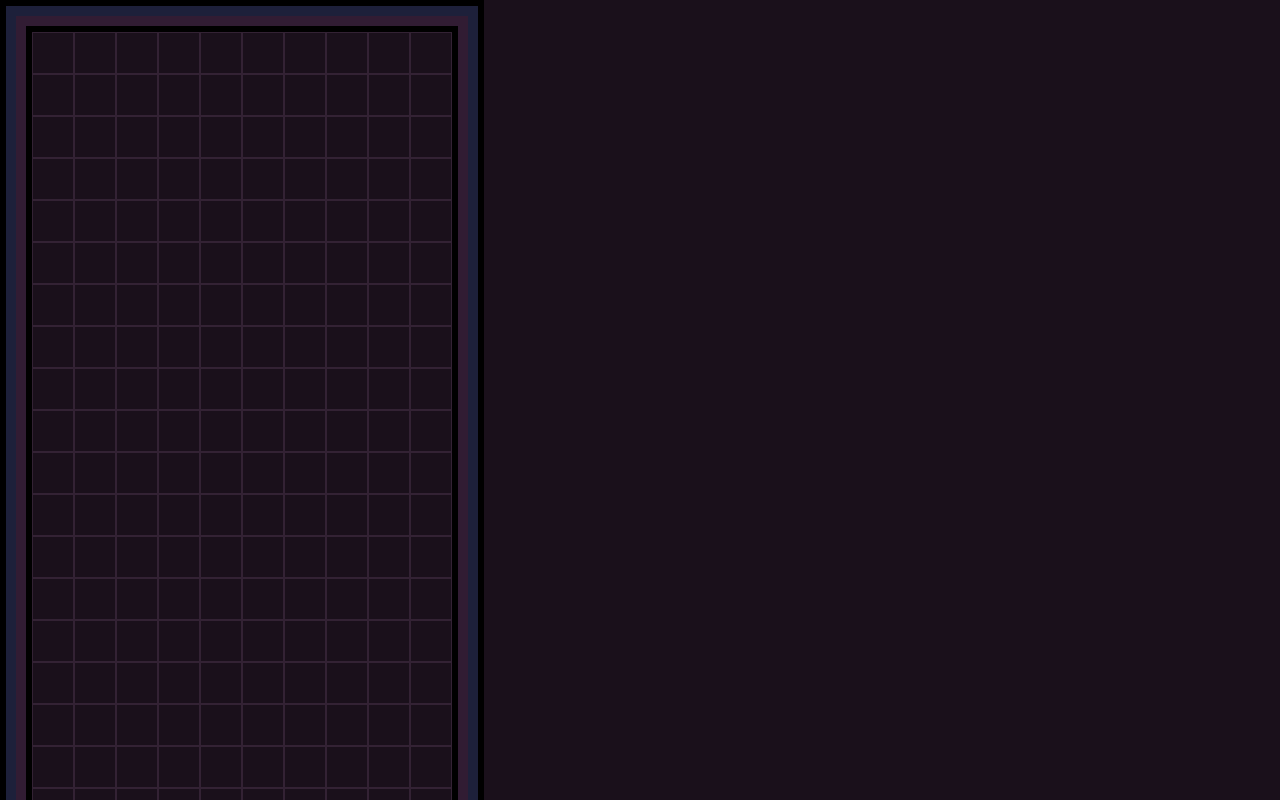
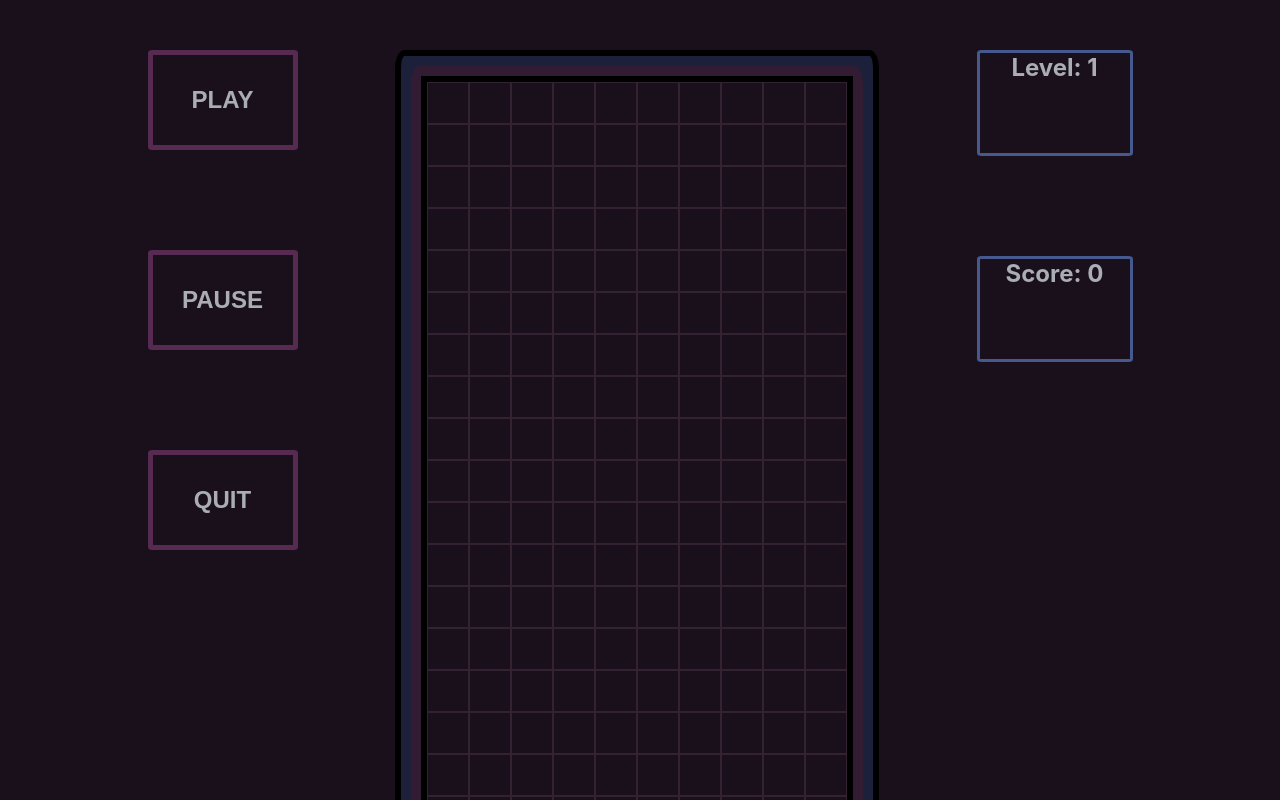
Before and after one commit to MarekPetr/tetris, a React (Create React App) app: page / in a window 1280 px wide. Shown: the top 800 px of the page. Built offline with nearby package versions, Linux system fonts and the light colour scheme.

Commit message:
feat: style

```diff
--- a/src/App.css
+++ b/src/App.css
@@ -1,6 +1,13 @@
 .board-page {
   height: 100%;
   background-color: #1A101B;
+}
+
+.content {
+  text-align: center;
+  display: flex;
+  justify-content: space-evenly;
+  padding: 50px;
 }
 
 .board {
@@ -11,16 +18,20 @@
 .board-first-border {
   border: 10px solid #311C33;
   display: inline-block;
+  border-radius: 2%;
 }
 
 .board-second-border {
   border: 10px solid #1D203A;
   display: inline-block;
+  border-radius: 2%;
 }
 
 .board-third-border {
   border: 6px solid black;
+  background-color: #1D203A;
   display: inline-block;
+  border-radius: 2%;
 }
 
 .cell {
@@ -35,3 +46,36 @@
   display: flex;
   flex-direction: row;
 }
+
+.buttons {
+  display: flex;
+  flex-direction: column;
+  gap: 100px;
+}
+
+.tile {
+  font-size: 24px;
+  color: #ABADB4;
+  border: solid;
+  border-radius: 3%;
+  background-color: transparent;
+  width: 150px;
+  height: 100px;
+  font-weight: bolder;
+}
+
+.board-button {
+  border: 5px solid #562A51;
+  text-transform: uppercase;
+}
+
+.board-button:hover {
+  background-color: black;
+  color: beige;
+  box-shadow: 0 12px 16px 0 rgba(0,0,0,0.24), 0 17px 50px 0 rgba(0,0,0,0.19);
+}
+
+.level, .score {
+  border-color: #45598E;
+  border-width: 3px;
+}
--- a/src/App.tsx
+++ b/src/App.tsx
@@ -224,16 +224,18 @@ const App = () => {
 
   return (
     <div className="board-page" onKeyDown={handleKeyDown} onKeyUp={handleKeyUp}>
-      <Board height={boardSize.height} width={boardSize.width} shapes={shapesInGame}/>
-      <button className="board-button" onClick={run}>Start</button>
-      <button className="board-button" onClick={stop}>Stop</button>
-      <button className="board-button" onClick={reset}>Reset</button>
-      <button className="board-button" onClick={() => handleAction('ArrowLeft')}>Left</button>
-      <button className="board-button" onClick={()=> handleAction('ArrowUp')}>Flip</button>
-      <button className="board-button" onClick={()=> handleAction('ArrowRight')}>Right</button>
-      <div>Level: {level}</div>
-      <div>Speed: {tickDurationMs}</div>
-      <div>Score: {score}</div>
+      <div className='content'>
+        <div className='buttons'>
+          <button className="board-button tile" onClick={run}>Play</button>
+          <button className="board-button tile" onClick={stop}>Pause</button>
+          <button className="board-button tile" onClick={reset}>Quit</button>
+        </div>
+        <Board height={boardSize.height} width={boardSize.width} shapes={shapesInGame}/>
+        <div className='buttons'>
+          <div className="level tile">Level: {level}</div>
+          <div className="score tile">Score: {score}</div>
+        </div>
+      </div>
     </div>
   );
 }
```
